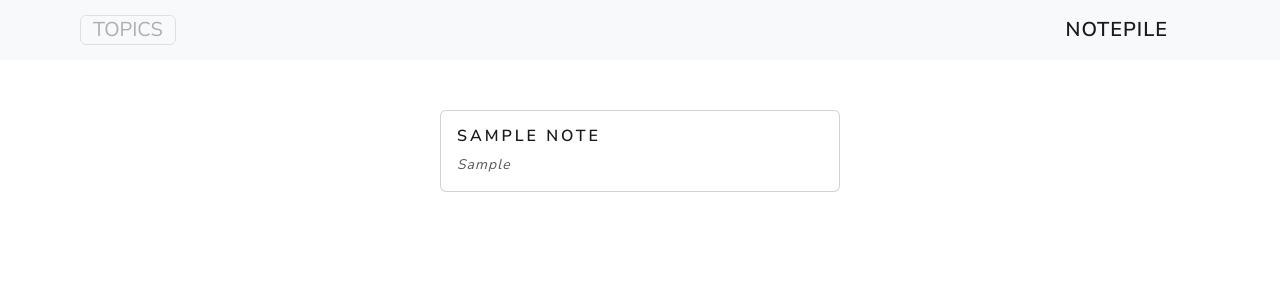
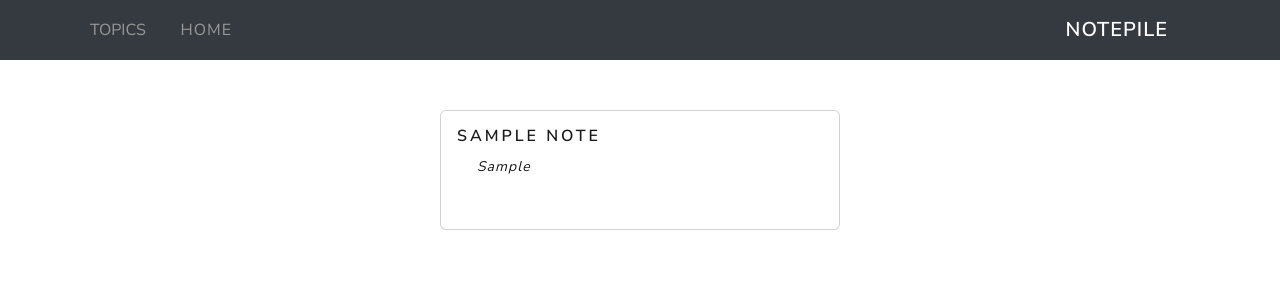
Before and after one commit to HBoots/notepile, a Django app: page / in a window 1280 px wide. Shown: the top 300 px of the page. Run offline with Django 4.2, Linux system fonts and the light colour scheme; tables that the repository leaves empty hold one stand-in row (values such as "Sample post"); some libraries are stand-ins or nearby versions.

Commit message:
Add code highlight styling. More custom styling.

```diff
--- a/notes/templates/notes/home.html
+++ b/notes/templates/notes/home.html
@@ -4,19 +4,23 @@
 <!--  -->
 {% block content %}
 <!--  -->
+<div class="card-stack">
     {% for note in notes %}
     <div class="card">
         <!-- <img src="..." class="card-img-top" alt="..." /> -->
+        <a href="{% url 'note-detail' note.pk %}">
             <div class="card-body">
-        <h5 class="card-title">
-            <a href="{% url 'note-detail' note.pk %}">{{ note.title }}</a>
-        </h5>
-        <div class="card-text">{{ note.fragment | markdown | safe }}</div>
+                <h5 class="card-title">{{ note.title }}</h5>
+                <div class="card-text">
+                    {{ note.fragment | markdown | safe }}
+                </div>
                 <!-- <a href="{% url 'note-detail' note.pk %}" class="btn btn-primary btn-sm"
             >Read</a
         > -->
             </div>
+        </a>
     </div>
     {% endfor %}
+</div>
 <!--  -->
 {% endblock content %}
--- a/static/scripts/scripts.js
+++ b/static/scripts/scripts.js
@@ -1,10 +1,12 @@
 const items = document.querySelectorAll(".nav-item");
 
 items.forEach((item) => {
-    item.addEventListener("click", (e) => {
-        item.forEach((f) => {
-            f.classList.remove("active");
-        });
-        e.target.classList.add("active");
+    item.addEventListener("click", setActiveClass);
+});
+
+function setActiveClass(event) {
+    items.forEach((item) => {
+        item.classList.remove("active");
     });
-});
+    event.target.classList.add("active");
+}
--- a/static/styles/base.css
+++ b/static/styles/base.css
@@ -9,6 +9,34 @@ header {
 
 .navbar .container-fluid {
     padding: 0 80px;
+}
+
+.topbar-links {
+    font-size: 1rem;
+    font-weight: 500;
+    color: #999;
+    text-decoration: none;
+    padding: 10px 20px;
+}
+
+.topbar-links:hover {
+    color: #eee;
+}
+
+.navbar-toggler {
+    font-size: 1rem;
+    /* font-style: italic; */
+    font-weight: 500;
+    padding: 10px;
+    border: none;
+}
+/*
+.navbar-toggler:hover {
+    color: #eee;
+} */
+
+.navbar-toggler:focus {
+    box-shadow: none;
 }
 
 #offcanvasNavbar {
@@ -27,30 +55,58 @@ header {
     text-align: right;
 }
 
-.nav-item a:hover {
+.nav-link {
+    color: #777;
+}
+
+.navbar-nav .nav-link.active {
     color: black;
 }
 
+.nav-link:hover {
+    color: black;
+}
+
+.card-stack {
+    display: flex;
+    flex-wrap: wrap;
+}
+
 .card {
-    max-width: 400px;
+    height: 120px;
+    width: 400px;
     margin: auto;
     margin-bottom: 40px;
 }
 
-.card-title a {
+.card:hover {
+    background-color: #efefef;
+}
+
+.card a {
     text-decoration: none;
 }
 
-.card-title a:hover {
-    color: blue;
-    font-weight: bold;
+.card-title {
+    margin-bottom: 10px;
 }
 
 .card-text {
     font-style: italic;
     font-size: 14px;
+    padding-left: 20px;
 }
 
 .card-text p {
     margin: 0;
 }
+
+.detail {
+    max-width: 800px;
+    margin: auto;
+}
+
+.detail-dates p {
+    font-weight: 900;
+    margin-bottom: 5px;
+}
--- /dev/null
+++ b/static/styles/prism.css
@@ -0,0 +1,4 @@
+/* PrismJS 1.29.0
+https://prismjs.com/download.html#themes=prism-okaidia&languages=markup+css+clike+javascript+django+markup-templating&plugins=line-numbers */
+code[class*=language-],pre[class*=language-]{color:#f8f8f2;background:0 0;text-shadow:0 1px rgba(0,0,0,.3);font-family:Consolas,Monaco,'Andale Mono','Ubuntu Mono',monospace;font-size:1em;text-align:left;white-space:pre;word-spacing:normal;word-break:normal;word-wrap:normal;line-height:1.5;-moz-tab-size:4;-o-tab-size:4;tab-size:4;-webkit-hyphens:none;-moz-hyphens:none;-ms-hyphens:none;hyphens:none}pre[class*=language-]{padding:1em;margin:.5em 0;overflow:auto;border-radius:.3em}:not(pre)>code[class*=language-],pre[class*=language-]{background:#272822}:not(pre)>code[class*=language-]{padding:.1em;border-radius:.3em;white-space:normal}.token.cdata,.token.comment,.token.doctype,.token.prolog{color:#8292a2}.token.punctuation{color:#f8f8f2}.token.namespace{opacity:.7}.token.constant,.token.deleted,.token.property,.token.symbol,.token.tag{color:#f92672}.token.boolean,.token.number{color:#ae81ff}.token.attr-name,.token.builtin,.token.char,.token.inserted,.token.selector,.token.string{color:#a6e22e}.language-css .token.string,.style .token.string,.token.entity,.token.operator,.token.url,.token.variable{color:#f8f8f2}.token.atrule,.token.attr-value,.token.class-name,.token.function{color:#e6db74}.token.keyword{color:#66d9ef}.token.important,.token.regex{color:#fd971f}.token.bold,.token.important{font-weight:700}.token.italic{font-style:italic}.token.entity{cursor:help}
+pre[class*=language-].line-numbers{position:relative;padding-left:3.8em;counter-reset:linenumber}pre[class*=language-].line-numbers>code{position:relative;white-space:inherit}.line-numbers .line-numbers-rows{position:absolute;pointer-events:none;top:0;font-size:100%;left:-3.8em;width:3em;letter-spacing:-1px;border-right:1px solid #999;-webkit-user-select:none;-moz-user-select:none;-ms-user-select:none;user-select:none}.line-numbers-rows>span{display:block;counter-increment:linenumber}.line-numbers-rows>span:before{content:counter(linenumber);color:#999;display:block;padding-right:.8em;text-align:right}
--- a/templates/base.html
+++ b/templates/base.html
@@ -14,6 +14,7 @@
             integrity="sha384-GLhlTQ8iRABdZLl6O3oVMWSktQOp6b7In1Zl3/Jr59b6EGGoI1aFkw7cmDA6j6gD"
             crossorigin="anonymous"
         />
+
         <!-- <link
             rel="stylesheet"
             href="{% static 'styles/bootstrap_flatly.min.css' %}"
@@ -22,12 +23,9 @@
             rel="stylesheet"
             href="{% static 'styles/bootstrap_lux.min.css' %}"
         />
+        <link rel="stylesheet" href="{% static 'styles/prism.css' %}" />
         <link rel="stylesheet" href="{% static 'styles/base.css' %}" />
-        <script
-            type="text/javascript"
-            src="{% static 'scripts/scripts.js' %}"
-            defer
-        ></script>
+
         <title></title>
     </head>
     <body>
@@ -48,5 +46,15 @@
             integrity="sha384-w76AqPfDkMBDXo30jS1Sgez6pr3x5MlQ1ZAGC+nuZB+EYdgRZgiwxhTBTkF7CXvN"
             crossorigin="anonymous"
         ></script>
+        <script
+            type="text/javascript"
+            src="{% static 'scripts/prism.js' %}"
+            defer
+        ></script>
+        <script
+            type="text/javascript"
+            src="{% static 'scripts/scripts.js' %}"
+            defer
+        ></script>
     </body>
 </html>
--- a/templates/nav.html
+++ b/templates/nav.html
@@ -1,17 +1,26 @@
-<nav class="navbar bg-body-tertiary fixed-top">
+<nav class="navbar bg-body-tertiary navbar-dark bg-dark fixed-top">
     <div class="container-fluid">
-        <div class="">
+        <div class="topbar">
             <button
+                class="navbar-toggler topbar-links"
+                type="button"
+                data-bs-toggle="offcanvas"
+                data-bs-target="#offcanvasNavbar"
+                aria-controls="offcanvasNavbar"
+            >
+                <span>TOPICS</span>
+            </button>
+            <!-- <button
                 class="navbar-toggler"
                 type="button"
                 data-bs-toggle="offcanvas"
                 data-bs-target="#offcanvasNavbar"
                 aria-controls="offcanvasNavbar"
             >
-                <!-- <span class="navbar-toggler-icon"></span> -->
+                <span class="navbar-toggler-icon"></span>
                 <span>TOPICS</span>
-            </button>
-            <!-- <span>Select a Topic</span> -->
+            </button> -->
+            <a class="topbar-links" href="{% url 'note-list' %}">Home</a>
         </div>
         <a class="navbar-brand" href="{% url 'note-list' %}">notepile</a>
         <div
```
Also changed, not shown: notes/templates/notes/detail.html (+12 -7 lines), README.md, static/scripts/prism.js (added). Lines whose indentation alone changed are shown as unchanged.
